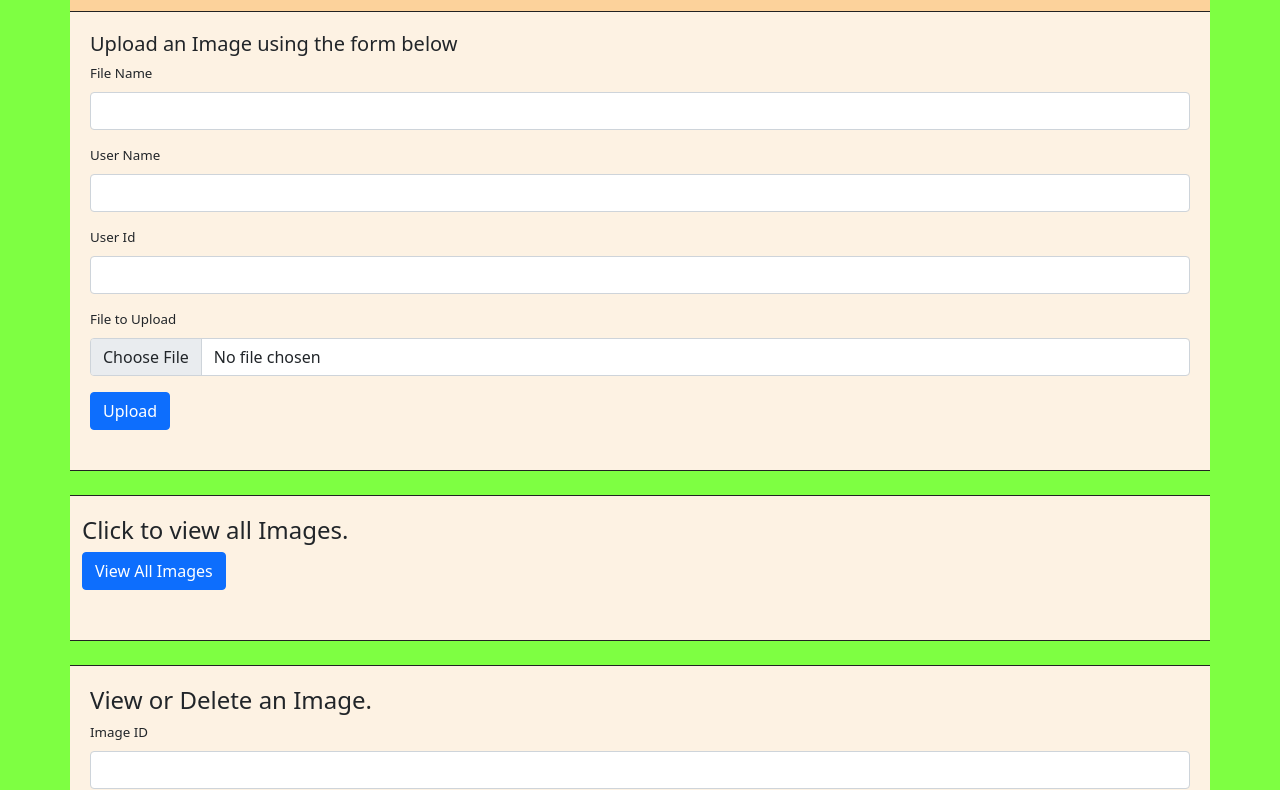
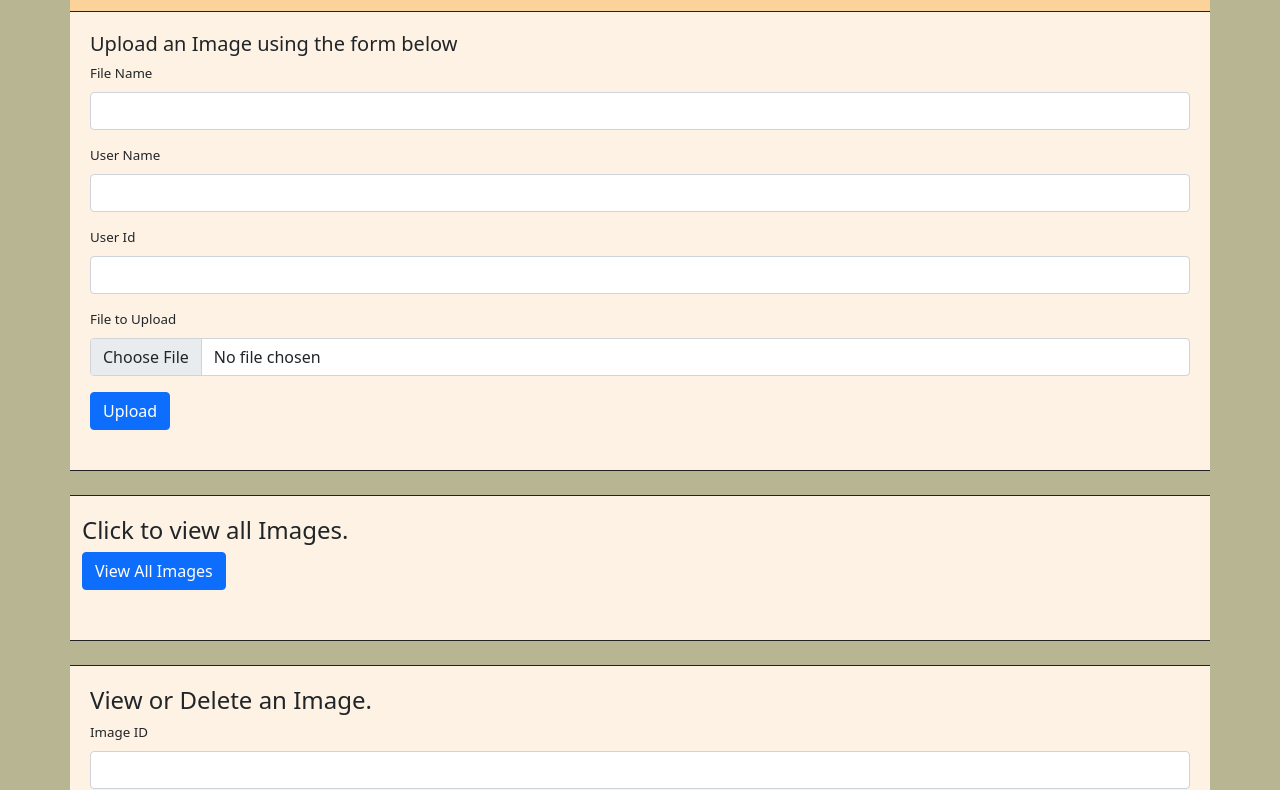
Before and after one commit to UA93324/CloudAssignmentNew, a plain HTML site: page index.html in a window 1280 px wide. Shown: the part 71-861 px from the top of the page. Drawn offline with Linux system fonts and the light colour scheme.

Commit message:
background

```diff
--- a/index.html
+++ b/index.html
@@ -13,7 +13,7 @@
 
   </head>
 
-  <body style="background-color: rgba(81, 255, 0, 0.74);">
+  <body style="background-color: rgba(160, 156, 110, 0.74);">
     <div class="container">
 
       <!-- Header -->
```
